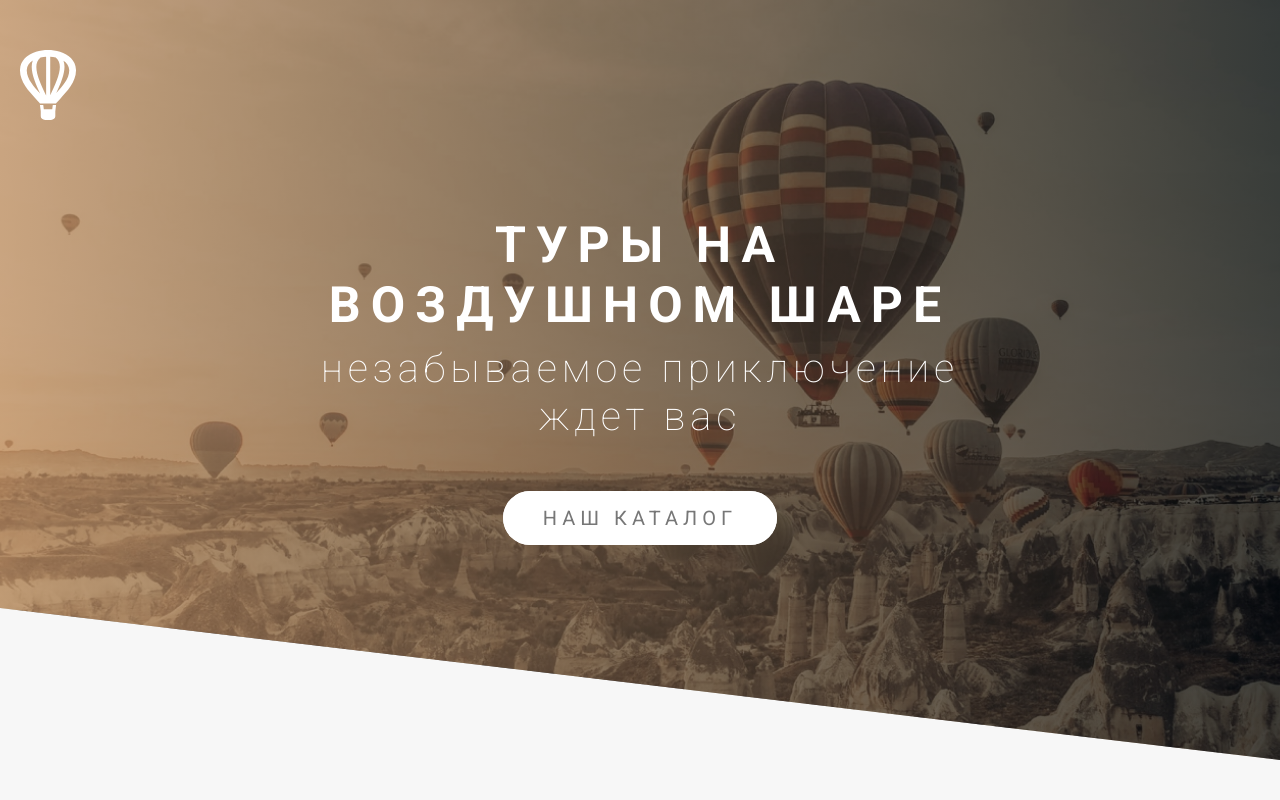
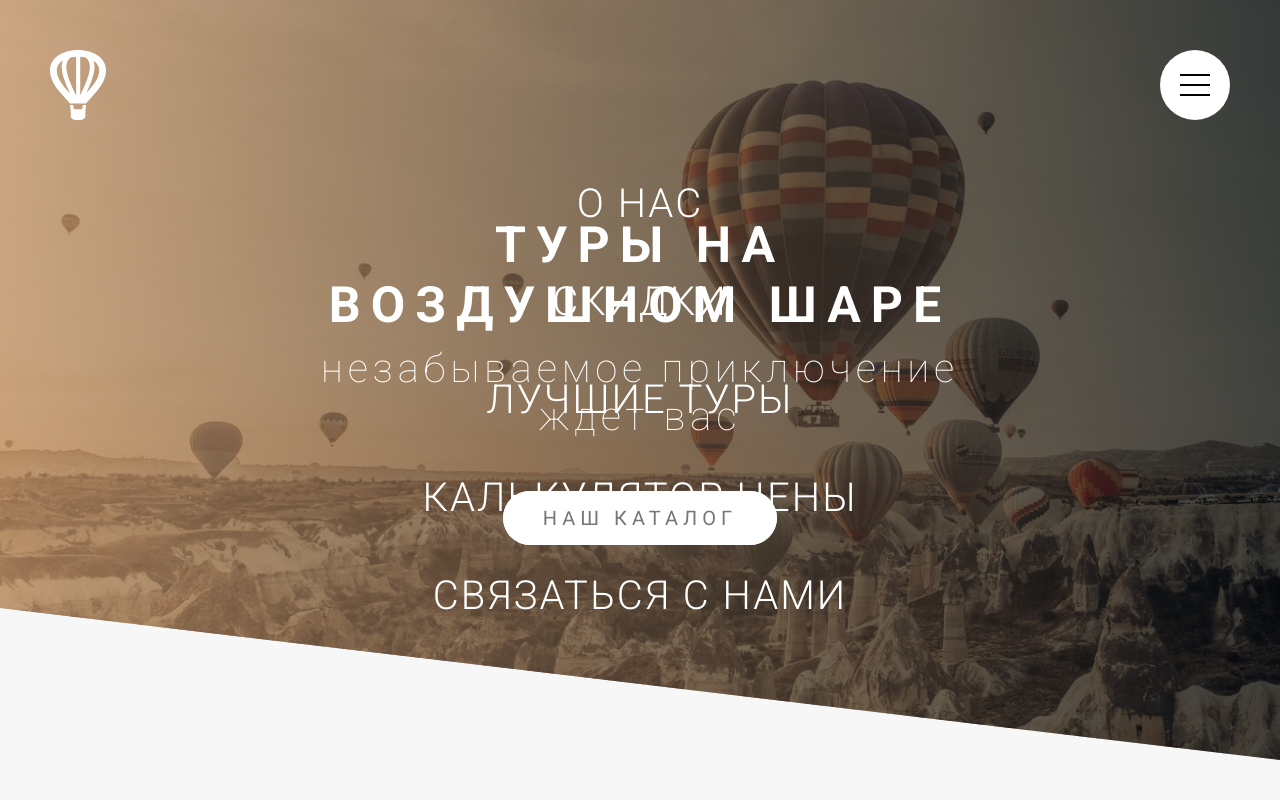
Before and after one commit to Shapovalov-Dmitriy/ballons, a plain HTML site: page index.html in a window 1280 px wide. Shown: the top 800 px of the page. Drawn offline with Linux system fonts and the light colour scheme; files whose address does not match are found by name.

Commit message:
menu burger не закончено

```diff
--- a/index.html
+++ b/index.html
@@ -13,17 +13,38 @@
 
 <body>
 
+  <div class="navigation">
+    <button class="burger">
+      <span></span>
+    </button>
+    <nav class="menu">
+      <ul class="menu__list">
+        <li>
+          <a href="#">О НАС</a>
+        </li>
+        <li>
+          <a href="#">СКИДКИ</a>
+        </li>
+        <li>
+          <a href="#">ЛУЧШИЕ ТУРЫ</a>
+        </li>
+        <li>
+          <a href="#">КАЛЬКУЛЯТОР ЦЕНЫ</a>
+        </li>
+        <li>
+          <a href="#">СВЯЗАТЬСЯ С НАМИ</a>
+        </li>
+      </ul>
+    </nav>
+
+  </div>
   <header class="header">
-    <div class="container-fluid">
-      <a class="header__logo" href="#">
-        <img src="icons/Icon-logo.svg" alt="Логотип сайта воздушные">
-      </a>
-      <!-- <button class="burger">
-        <span></span>
-        <span></span>
-        <span></span>
-      </button> -->
-    </div>
+    <!-- <div class="container-fluid"> -->
+    <a class="header__logo" href="#">
+      <img src="icons/Icon-logo.svg" alt="Логотип сайта воздушные">
+    </a>
+
+    <!-- </div> -->
     <div class="header__box">
       <h1 class="header__title header__title_white">
         <span class="header__title_big">Туры на воздушном шаре</span>
@@ -313,6 +334,7 @@
       </div>
     </div>
   </footer>
+  <script src="js/script.js"></script>
 </body>
 
 </html>
--- /dev/null
+++ b/js/script.js
@@ -0,0 +1,9 @@
+window.addEventListener('DOMContentLoaded', () => {
+  const burger = document.querySelector('.burger'),
+    menu = document.querySelector('.menu');
+
+  burger.addEventListener('click', () => {
+    burger.classList.toggle('burger-active');
+    menu.classList.toggle('menu-active');
+  })
+});
--- a/sass/block/_header.sass
+++ b/sass/block/_header.sass
@@ -6,6 +6,9 @@
   &__logo
     width: 5.6rem
     height: 7rem
+    position: absolute
+    top: 5rem
+    left: 5rem
   &__box
     position: absolute
     top: 50%
@@ -29,18 +32,3 @@
       animation: rightToLeft 2s ease-in-out
     &_white
       color: #fff
-// .burger
-//   width: 7rem
-//   height: 7rem
-//   padding: 1.5rem 1rem
-//   background-color: $color-white
-//   border-radius: 50%
-//   border-color: transparent
-//   span
-//     display: block
-//     margin: auto
-//     width: 3rem
-//     height: .2rem
-//     background-color: $color-dark
-//     &:not(:last-child)
-//       margin-bottom: .8rem
--- /dev/null
+++ b/sass/elements/_navigation.sass
@@ -0,0 +1,93 @@
+
+.navigation
+  position: relative
+.burger
+  position: fixed
+  z-index: 55
+  top: 5rem
+  right: 5rem
+  width: 7rem
+  height: 7rem
+  padding: 1.5rem 1rem
+  background-color: $color-white
+  border-radius: 50%
+  border-color: transparent
+  cursor: pointer
+  span
+    position: relative
+    top: -4px
+    &,
+    &::before,
+    &::after
+      display: inline-block
+      width: 30px
+      height: 2px
+      background-color: $color-dark
+      transition: all .3s
+    &::before,
+    &::after
+      content: ''
+      position: absolute
+      left: 0
+    &::before
+      top: -10px
+    &::after
+      top: 10px
+
+.burger-active
+  span
+    background-color: transparent
+    transition: all .3s
+    &::before
+      top: 0
+      transform: rotate(45deg)
+    &::after
+      top: 0
+      transform: rotate(-45deg)
+.menu
+  height: 100vh
+  width: 100%
+  position: fixed
+  top: 0
+  right: 0
+  z-index: 53
+  // display: none
+  transition: all .5s easeInOutBack
+  &::before
+    content: ''
+    width: 6rem
+    height: 6rem
+    border-radius: 50%
+    background: radial-gradient($color-brown-darck, $color-brown-light)
+    position: fixed
+    top: 5.5rem
+    right: 5.5rem
+    z-index: 50
+
+  &__list
+    position: absolute
+    top: 50%
+    left: 50%
+    z-index: 53
+    transform: translate(-50%, -50%)
+    li
+      text-align: center
+      &:not(:last-child)
+        margin-bottom: 3rem
+    a
+      &:link, &:visited
+        display: inline-block
+        @include font($color-white, 4rem, $font-weight-300)
+        text-transform: uppercase
+        background: linear-gradient(120deg, transparent 0%, transparent 50%, $color-white 50%)
+        background-repeat: no-repeat
+        background-size: 225%
+        padding: 1rem 2rem
+        transition: all .5s
+        &:hover, &:active
+          transform: translateX(1rem)
+          background-position: 100%
+          color: $color-brown-darck
+.menu-active
+  &::before
+    transform: scale(350)
--- a/sass/settings/_settings.sass
+++ b/sass/settings/_settings.sass
@@ -28,14 +28,6 @@ a
 ul
   list-style: none
 
-.container-fluid
-  max-width: 126rem
-  margin: 0 auto
-  padding: 5rem 1rem 0
-  display: flex
-  align-items: center
-  justify-content: space-between
-
 .container
   max-width: 116rem
   margin: 0 auto
--- a/sass/settings/_variables.sass
+++ b/sass/settings/_variables.sass
@@ -18,6 +18,7 @@ $font-size: 1.6rem
 // Межбуквенный интервал
 $letter-spacing: .2rem
 // Жирность шрифта
+$font-weight-300: 300
 $font-weight-400: 400
 $font-weight-600: 600
 $font-weight-700: 700
--- a/sass/style.sass
+++ b/sass/style.sass
@@ -22,3 +22,4 @@
 @import 'elements/card-feedBack'
 @import 'elements/video'
 @import 'elements/form'
+@import 'elements/navigation'
```
Also changed, not shown: css/style.css, css/style.min.css.
